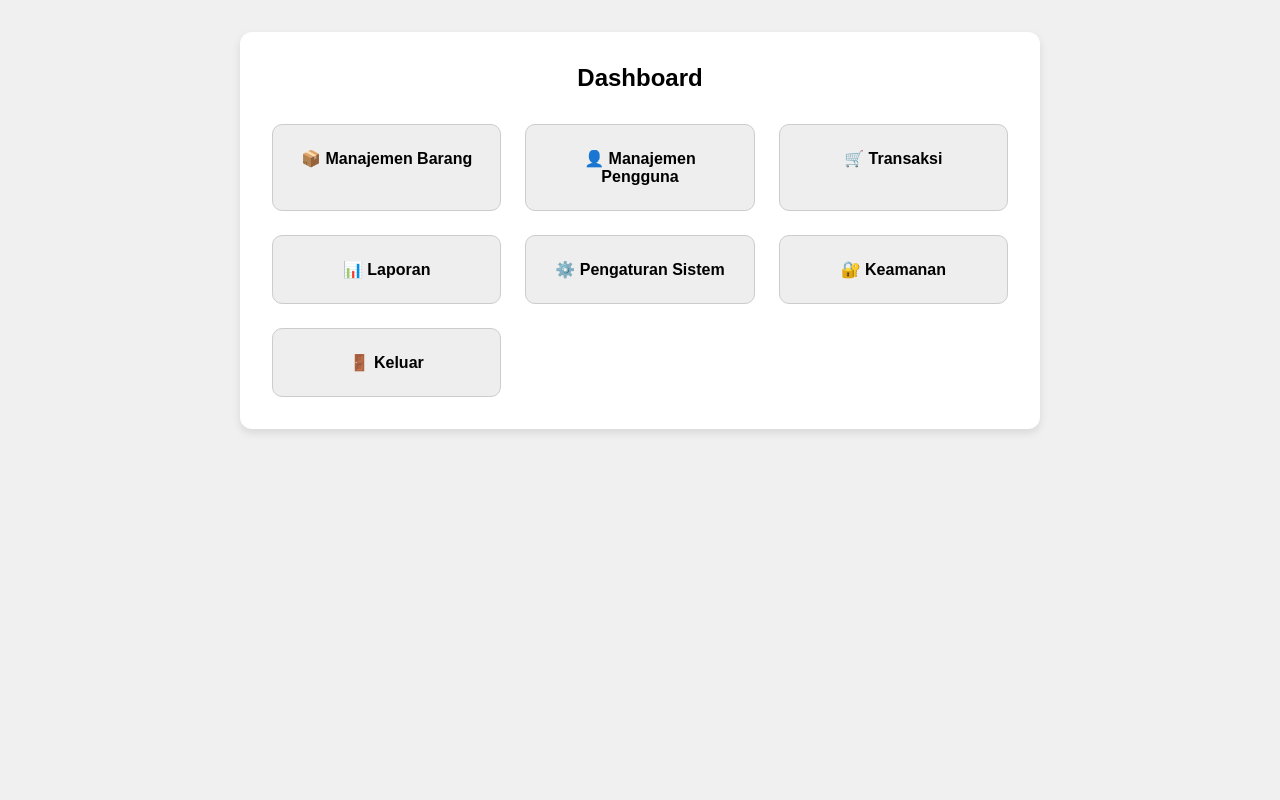
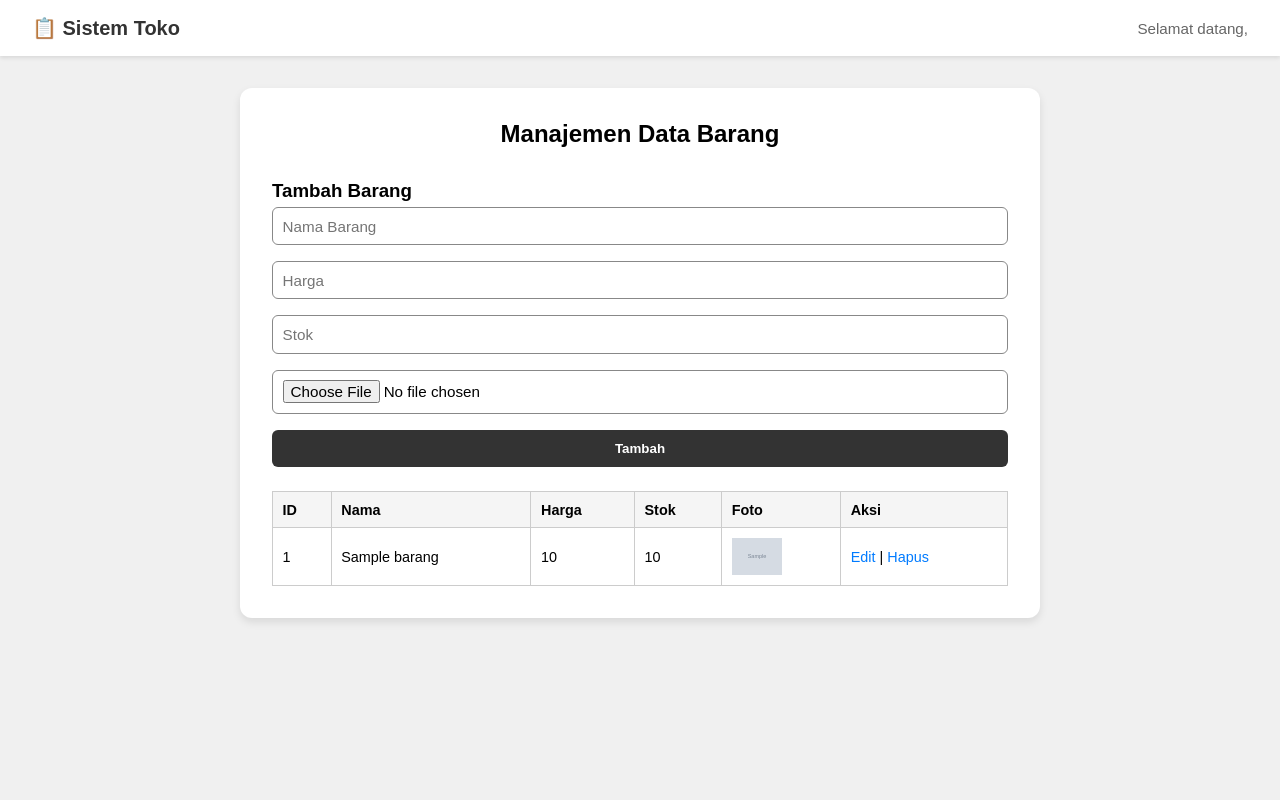
Before and after one commit to iniiakaa/Tugas-Besar-PWD-Muhammad-Akhtar, a PHP site: page /dashboard.php?modul=barang in a window 1280 px wide. Run offline with PHP 8.4, Linux system fonts and the light colour scheme; tables that the repository leaves empty or names only in its code hold one stand-in row (values such as "Sample post"); grey boxes marked "Sample" are stand-in pictures.

Commit message:
tambah modules dan crud barang dan akun di dashboard

```diff
--- /dev/null
+++ b/css/barang.css
@@ -0,0 +1,109 @@
+/* --- FORM STYLING --- */
+form > h2 {
+  font-size: 1.2rem;
+  text-align: left;
+  color: #000;
+  margin-bottom: 0.3rem;
+}
+
+form > p {
+  font-size: 0.9rem;
+  text-align: left;
+  color: #555;
+  margin-bottom: 1rem;
+}
+
+form > input[type="text"],
+form > input[type="password"],
+form > input[type="number"],
+form > input[type="file"] {
+  width: 100%;
+  padding: 0.6rem;
+  margin-bottom: 1rem;
+  border: 1px solid #888;
+  border-radius: 6px;
+  font-size: 0.95rem;
+}
+
+form > button,
+form > button[type="submit"] {
+  width: 100%;
+  padding: 0.7rem;
+  background: #333;
+  color: #fff;
+  font-weight: bold;
+  border: none;
+  border-radius: 6px;
+  cursor: pointer;
+  margin-bottom: 0.5rem;
+}
+
+form > button:hover,
+form > button[type="submit"]:hover {
+  background: #000;
+}
+
+/* Tombol Batal */
+form > a:last-of-type {
+  display: block;
+  width: 100%;
+  text-align: center;
+  padding: 0.7rem;
+  background: #e74c3c;
+  color: #fff;
+  font-weight: bold;
+  font-size: 0.90rem;
+  border-radius: 6px;
+  text-decoration: none;
+  transition: background 0.3s ease;
+  margin-top: 0.5rem;
+}
+
+form > a:last-of-type:hover {
+  background: #c0392b;
+}
+
+/* --- LINK DI SECTION --- */
+main > section > a {
+  display: inline-block;
+  margin-top: 1rem;
+  font-size: 0.85rem;
+  color: #666;
+  text-decoration: none;
+}
+
+main > section > a:hover {
+  text-decoration: underline;
+}
+
+/* --- TABEL --- */
+table {
+  width: 100%;
+  border-collapse: collapse;
+  margin-top: 1rem;
+}
+
+table th, table td {
+  border: 1px solid #ccc;
+  padding: 0.6rem;
+  text-align: left;
+  font-size: 0.9rem;
+}
+
+table th {
+  background: #f5f5f5;
+}
+
+table a {
+  color: #007bff;
+  text-decoration: none;
+}
+
+table a:hover {
+  text-decoration: underline;
+}
+
+/* --- GAMBAR/FOTO PREVIEW --- */
+img {
+  max-width: 50px;
+}
--- a/css/dashboard.css
+++ b/css/dashboard.css
@@ -1,16 +1,38 @@
-
-    * {
+* {
       margin: 0;
       padding: 0;
       box-sizing: border-box;
-      font-family: sans-serif;
+      font-family: poppins, sans-serif;
     }
 
     body {
       background: #f0f0f0;
-      padding: 2rem;
+      padding: 0;
       display: flex;
-      justify-content: center;
+      flex-direction: column;
+      align-items: center;
+      min-height: 100vh;
+    }
+
+    header {
+      width: 100%;
+      background: #ffffff;
+      padding: 1rem 2rem;
+      display: flex;
+      justify-content: space-between;
+      align-items: center;
+      box-shadow: 0 2px 4px rgba(0, 0, 0, 0.1);
+    }
+
+    header :first-child {
+      font-size: 1.25rem;
+      font-weight: bold;
+      color: #333;
+    }
+
+    header :nth-child(2) {
+      font-size: 0.95rem;
+      color: #666;
     }
 
     main {
@@ -18,6 +40,7 @@
       width: 100%;
       background: #fff;
       padding: 2rem;
+      margin-top: 2rem;
       border-radius: 12px;
       box-shadow: 0 4px 8px rgba(0,0,0,0.1);
     }
--- a/css/masuk.css
+++ b/css/masuk.css
@@ -17,7 +17,7 @@
   background: #fff;
   padding: 2rem;
   border-radius: 12px;
-  width: 320px;
+  width: 400px;
   box-shadow: 0 4px 8px rgba(0,0,0,0.1);
   text-align: center;
 }
--- a/dashboard.php
+++ b/dashboard.php
@@ -1,22 +1,24 @@
-<!DOCTYPE html>
-<html lang="id">
-<head>
-  <meta charset="UTF-8">
-  <title>Dashboard</title>
-    <link rel="stylesheet" href="css/dashboard.css">
-</head>
-<body>
-  <main>
-    <h1>Dashboard </h1>
-    <nav>
-      <a href="#">📦 Manajemen Barang</a>
-      <a href="#">👤 Manajemen Pengguna</a>
-      <a href="#">🛒 Transaksi</a>
-      <a href="#">📊 Laporan</a>
-      <a href="#">⚙️ Pengaturan Sistem</a>
-      <a href="#">🔐 Keamanan</a>
-      <a href="#">🚪 Keluar</a>
-    </nav>
-  </main>
-</body>
-</html>
+<link rel="stylesheet" href="css/dashboard.css">
+<?php
+
+session_start();
+
+include 'koneksi.php';
+include 'includes/header.php';
+
+
+echo '<main>';
+
+$modul = isset($_GET['modul']) ? $_GET['modul'] : 'home';
+$file = "modules/$modul.php";
+
+if (file_exists($file)) {
+    include $file;
+} else {
+    echo "<h2>Modul tidak ditemukan</h2>";
+}
+
+echo '</main>';
+
+include 'includes/footer.php';
+?>
--- /dev/null
+++ b/includes/footer.php
@@ -0,0 +1,2 @@
+</body>
+</html>
--- /dev/null
+++ b/includes/header.php
@@ -0,0 +1,20 @@
+<?php
+if (session_status() === PHP_SESSION_NONE) {
+    session_start();
+}
+$username = $_SESSION['username'] ?? '';
+?>
+
+<!DOCTYPE html>
+<html lang="id">
+<head>
+  <meta charset="UTF-8">
+  <title>Dashboard</title>
+  <link rel="stylesheet" href="../css/dashboard.css">
+</head>
+<body>
+  <header>
+    <div>📋 Sistem Toko</div>
+    <div>Selamat datang, <?= htmlspecialchars($username) ?></div>
+
+  </header>
--- /dev/null
+++ b/modules/barang.php
@@ -0,0 +1,150 @@
+<link rel="stylesheet" href="css/barang.css">
+<?php
+include 'koneksi.php';
+
+// Inisialisasi variabel
+$edit_mode = false;
+$edit_id = "";
+$edit_nama = "";
+$edit_harga = "";
+$edit_stok = "";
+$edit_foto = "";
+
+// Tambah Barang
+if (isset($_POST['tambah'])) {
+    $nama = $_POST['nama'];
+    $harga = $_POST['harga'];
+    $stok = $_POST['stok'];
+
+    $foto = "";
+    if (isset($_FILES['foto']) && $_FILES['foto']['error'] === UPLOAD_ERR_OK) {
+        $foto = basename($_FILES['foto']['name']);
+        $tmp = $_FILES['foto']['tmp_name'];
+        move_uploaded_file($tmp, "uploads/" . $foto);
+    }
+
+    $conn->query("INSERT INTO barang (nama, harga, stok, foto) VALUES ('$nama', '$harga', '$stok', '$foto')");
+    header("Location: dashboard.php?modul=barang");
+    exit;
+}
+
+// Hapus Barang
+if (isset($_GET['hapus'])) {
+    $id = $_GET['hapus'];
+    $data = $conn->query("SELECT foto FROM barang WHERE id = $id")->fetch_assoc();
+    if ($data && $data['foto'] && file_exists("uploads/" . $data['foto'])) {
+        unlink("uploads/" . $data['foto']);
+    }
+
+    $conn->query("DELETE FROM barang WHERE id = $id");
+    header("Location: dashboard.php?modul=barang");
+    exit;
+}
+
+// Ambil data untuk edit
+if (isset($_GET['edit'])) {
+    $edit_id = $_GET['edit'];
+    $result = $conn->query("SELECT * FROM barang WHERE id = $edit_id");
+    if ($result->num_rows > 0) {
+        $row = $result->fetch_assoc();
+        $edit_mode = true;
+        $edit_nama = $row['nama'];  // gunakan kolom 'nama'
+        $edit_harga = $row['harga'];
+        $edit_stok = $row['stok'];
+        $edit_foto = $row['foto'];
+    }
+}
+
+// Update Barang
+if (isset($_POST['update'])) {
+    $id = $_POST['id'];
+    $nama = $_POST['nama'];
+    $harga = $_POST['harga'];
+    $stok = $_POST['stok'];
+
+    if (!empty($_FILES['foto']['name'])) {
+        $foto = basename($_FILES['foto']['name']);
+        $tmp = $_FILES['foto']['tmp_name'];
+        move_uploaded_file($tmp, "uploads/" . $foto);
+        $conn->query("UPDATE barang SET nama = '$nama', harga = '$harga', stok = '$stok', foto = '$foto' WHERE id = $id");
+    } else {
+        $conn->query("UPDATE barang SET nama = '$nama', harga = '$harga', stok = '$stok' WHERE id = $id");
+    }
+
+    header("Location: dashboard.php?modul=barang");
+    exit;
+}
+
+// Ambil semua data barang
+$barang = $conn->query("SELECT * FROM barang");
+?>
+
+<!DOCTYPE html>
+<html>
+<head>
+    <title>Dashboard Barang</title>
+    <style>
+        img { max-width: 50px; height: auto; }
+        table, th, td { border: 1px solid black; border-collapse: collapse; padding: 5px; }
+        form input { margin: 5px 0; display: block; }
+    </style>
+</head>
+<body>
+
+<h1>Manajemen Data Barang</h1>
+
+<?php if ($edit_mode): ?>
+<h3>Edit Barang</h3>
+<form method="POST" enctype="multipart/form-data">
+    <input type="hidden" name="id" value="<?= $edit_id ?>">
+    <input type="text" name="nama" value="<?= htmlspecialchars($edit_nama) ?>" required>
+    <input type="number" name="harga" value="<?= $edit_harga ?>" required>
+    <input type="number" name="stok" value="<?= $edit_stok ?>" required>
+    <input type="file" name="foto">
+    <button type="submit" name="update">Update</button>
+    <a href="dashboard.php?modul=barang">Batal</a>
+</form>
+<?php else: ?>
+<h3>Tambah Barang</h3>
+<form method="POST" enctype="multipart/form-data">
+    <input type="text" name="nama" placeholder="Nama Barang" required>
+    <input type="number" name="harga" placeholder="Harga" required>
+    <input type="number" name="stok" placeholder="Stok" required>
+    <input type="file" name="foto" required>
+    <button type="submit" name="tambah">Tambah</button>
+</form>
+<?php endif; ?>
+
+<!-- Tabel Barang -->
+<table>
+    <tr>
+        <th>ID</th>
+        <th>Nama</th>
+        <th>Harga</th>
+        <th>Stok</th>
+        <th>Foto</th>
+        <th>Aksi</th>
+    </tr>
+    <?php while ($row = $barang->fetch_assoc()): ?>
+    <tr<?= $edit_mode && $edit_id == $row['id'] ? ' style="background:#eee;"' : '' ?>>
+        <td><?= $row['id'] ?></td>
+        <td><?= htmlspecialchars($row['nama']) ?></td>
+        <td><?= number_format($row['harga'], 0, ',', '.') ?></td>
+        <td><?= $row['stok'] ?></td>
+        <td>
+            <?php if ($row['foto']): ?>
+                <img src="uploads/<?= htmlspecialchars($row['foto']) ?>" alt="foto">
+            <?php else: ?>
+                Tidak ada foto
+            <?php endif; ?>
+        </td>
+        <td>
+            <a href="dashboard.php?modul=barang&edit=<?= $row['id'] ?>">Edit</a> |
+            <a href="dashboard.php?modul=barang&hapus=<?= $row['id'] ?>" onclick="return confirm('Yakin ingin menghapus barang ini?')">Hapus</a>
+        </td>
+    </tr>
+    <?php endwhile; ?>
+</table>
+
+</body>
+</html>
```
Also changed, not shown: css/pengguna.css (added, +113 -0 lines), db_akun.sql (added, +18 -0 lines), index.php (+18 -22 lines), logout.php (added, +8 -0 lines), modules/home.php (added, +11 -0 lines), modules/pengguna.php (added, +106 -0 lines), style.css (+14 -16 lines), uploads/item-1.jpg (added).
